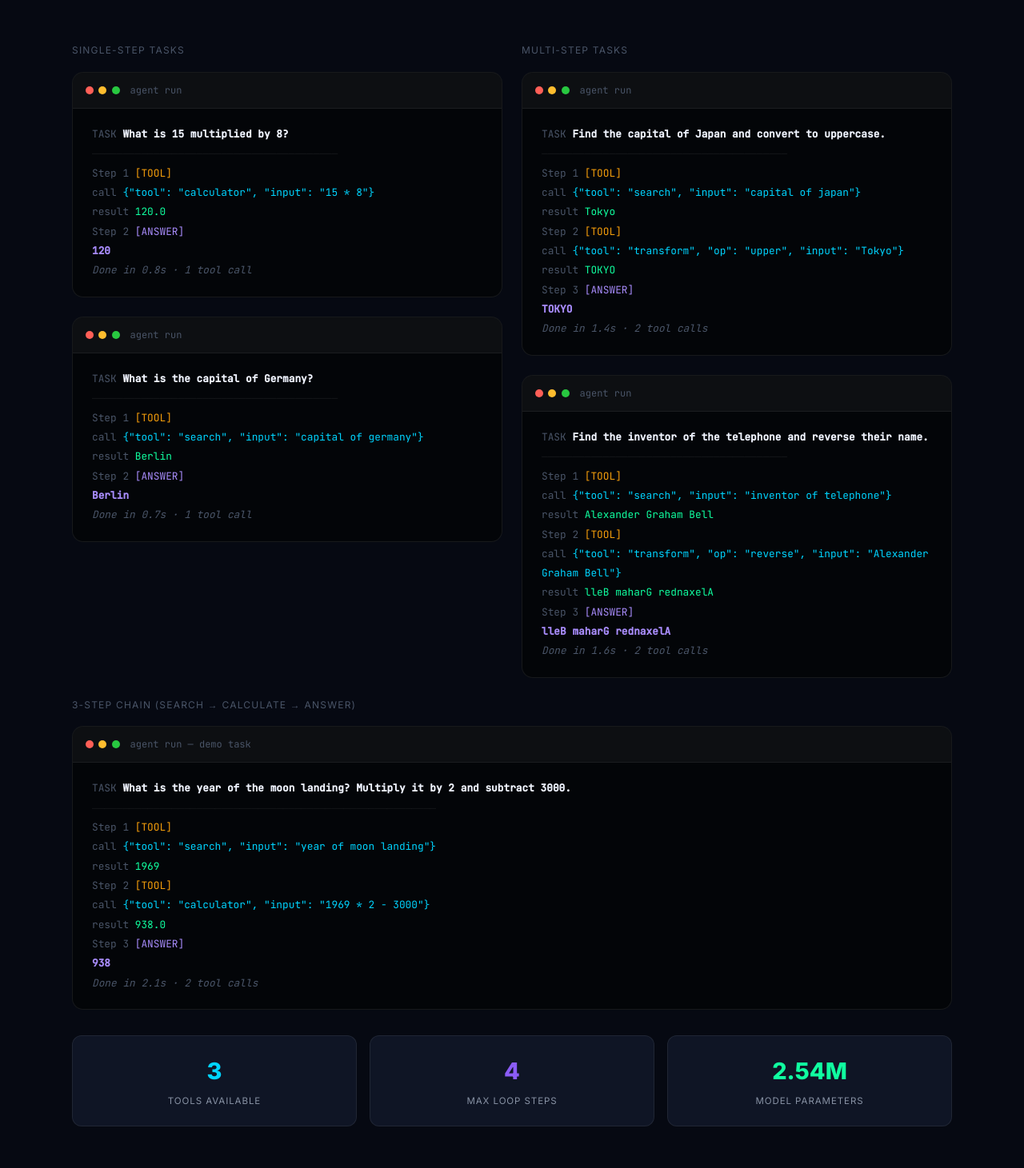
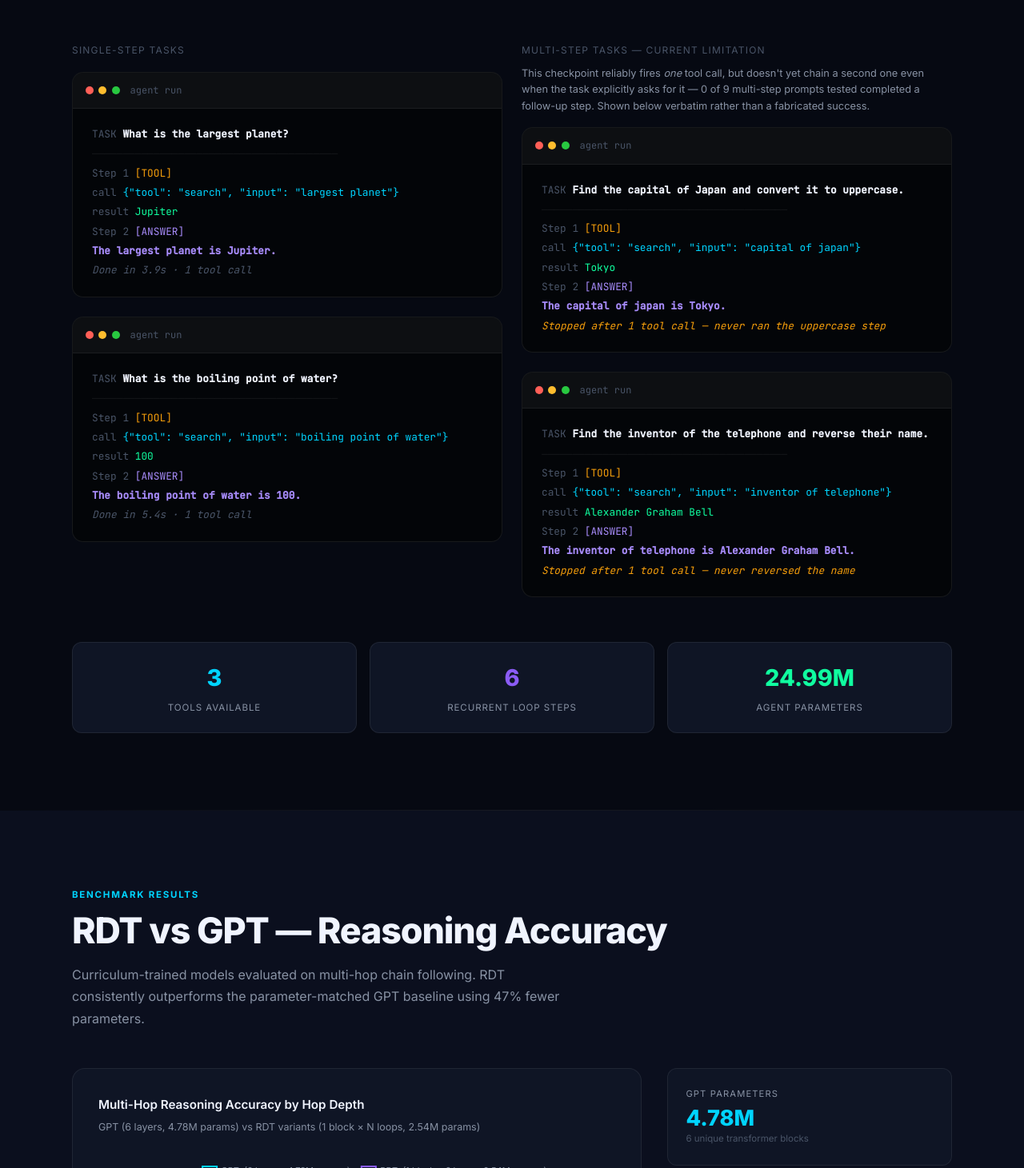
Before and after one commit to PrathibhaDevkar/rdt_transformer, a plain HTML site: page index.html in a window 1280 px wide. Shown: the part 4616-6077 px from the top of the page at 80% size. Drawn offline with nearby package versions, Linux system fonts and the light colour scheme.

Commit message:
Fix stale dataset claim and replace fabricated agent demo with real output
- README/index.html said shakespeare.txt downloads automatically; it's
  actually bundled in the repo, so correct the docs to match
- "Agent in Action" showed idealized transcripts that don't reproduce
  on the actual checkpoint; swapped in genuinely-captured runs and
  honest framing for the multi-step chaining limitation
- Fixed the agent parameter badge, which was showing the smaller
  Phase 2 benchmark model's size instead of this model's actual 24.99M

```diff
--- a/index.html
+++ b/index.html
@@ -560,50 +560,48 @@
         <div class="terminal">
           <div class="term-bar"><div class="term-dot r"></div><div class="term-dot y"></div><div class="term-dot g"></div><span class="term-title">agent run</span></div>
           <div class="term-body">
-            <span class="t-label">TASK  </span><span class="t-task">What is 15 multiplied by 8?</span><br>
+            <span class="t-label">TASK  </span><span class="t-task">What is the largest planet?</span><br>
             <span class="t-sep">────────────────────────────────────────</span><br>
             <span class="t-label">Step 1 </span><span style="color:var(--orange);">[TOOL]</span><br>
-            <span class="t-label">  call   </span><span class="t-tool">{"tool": "calculator", "input": "15 * 8"}</span><br>
-            <span class="t-label">  result </span><span class="t-result">120.0</span><br>
+            <span class="t-label">  call   </span><span class="t-tool">{"tool": "search", "input": "largest planet"}</span><br>
+            <span class="t-label">  result </span><span class="t-result">Jupiter</span><br>
             <span class="t-label">Step 2 </span><span style="color:#a78bfa;">[ANSWER]</span><br>
-            <span class="t-label">  </span><span class="t-answer">120</span><br>
-            <span class="t-done">  Done in 0.8s · 1 tool call</span>
+            <span class="t-label">  </span><span class="t-answer">The largest planet is Jupiter.</span><br>
+            <span class="t-done">  Done in 3.9s · 1 tool call</span>
           </div>
         </div>
 
         <div class="terminal">
           <div class="term-bar"><div class="term-dot r"></div><div class="term-dot y"></div><div class="term-dot g"></div><span class="term-title">agent run</span></div>
           <div class="term-body">
-            <span class="t-label">TASK  </span><span class="t-task">What is the capital of Germany?</span><br>
+            <span class="t-label">TASK  </span><span class="t-task">What is the boiling point of water?</span><br>
             <span class="t-sep">────────────────────────────────────────</span><br>
             <span class="t-label">Step 1 </span><span style="color:var(--orange);">[TOOL]</span><br>
-            <span class="t-label">  call   </span><span class="t-tool">{"tool": "search", "input": "capital of germany"}</span><br>
-            <span class="t-label">  result </span><span class="t-result">Berlin</span><br>
+            <span class="t-label">  call   </span><span class="t-tool">{"tool": "search", "input": "boiling point of water"}</span><br>
+            <span class="t-label">  result </span><span class="t-result">100</span><br>
             <span class="t-label">Step 2 </span><span style="color:#a78bfa;">[ANSWER]</span><br>
-            <span class="t-label">  </span><span class="t-answer">Berlin</span><br>
-            <span class="t-done">  Done in 0.7s · 1 tool call</span>
+            <span class="t-label">  </span><span class="t-answer">The boiling point of water is 100.</span><br>
+            <span class="t-done">  Done in 5.4s · 1 tool call</span>
           </div>
         </div>
       </div>
 
       <!-- Multi-step tasks -->
       <div>
-        <p style="font-size:.75rem;text-transform:uppercase;letter-spacing:.1em;color:var(--t3);margin-bottom:1rem;">Multi-Step Tasks</p>
+        <p style="font-size:.75rem;text-transform:uppercase;letter-spacing:.1em;color:var(--t3);margin-bottom:1rem;">Multi-Step Tasks — Current Limitation</p>
+        <p style="font-size:.8rem;color:var(--t2);margin:-.5rem 0 1rem;line-height:1.6;">This checkpoint reliably fires <em>one</em> tool call, but doesn't yet chain a second one even when the task explicitly asks for it — 0 of 9 multi-step prompts tested completed a follow-up step. Shown below verbatim rather than a fabricated success.</p>
 
         <div class="terminal">
           <div class="term-bar"><div class="term-dot r"></div><div class="term-dot y"></div><div class="term-dot g"></div><span class="term-title">agent run</span></div>
           <div class="term-body">
-            <span class="t-label">TASK  </span><span class="t-task">Find the capital of Japan and convert to uppercase.</span><br>
+            <span class="t-label">TASK  </span><span class="t-task">Find the capital of Japan and convert it to uppercase.</span><br>
             <span class="t-sep">────────────────────────────────────────</span><br>
             <span class="t-label">Step 1 </span><span style="color:var(--orange);">[TOOL]</span><br>
             <span class="t-label">  call   </span><span class="t-tool">{"tool": "search", "input": "capital of japan"}</span><br>
             <span class="t-label">  result </span><span class="t-result">Tokyo</span><br>
-            <span class="t-label">Step 2 </span><span style="color:var(--orange);">[TOOL]</span><br>
-            <span class="t-label">  call   </span><span class="t-tool">{"tool": "transform", "op": "upper", "input": "Tokyo"}</span><br>
-            <span class="t-label">  result </span><span class="t-result">TOKYO</span><br>
-            <span class="t-label">Step 3 </span><span style="color:#a78bfa;">[ANSWER]</span><br>
-            <span class="t-label">  </span><span class="t-answer">TOKYO</span><br>
-            <span class="t-done">  Done in 1.4s · 2 tool calls</span>
+            <span class="t-label">Step 2 </span><span style="color:#a78bfa;">[ANSWER]</span><br>
+            <span class="t-label">  </span><span class="t-answer">The capital of japan is Tokyo.</span><br>
+            <span class="t-done" style="color:var(--orange);">  Stopped after 1 tool call — never ran the uppercase step</span>
           </div>
         </div>
 
@@ -615,34 +613,10 @@
             <span class="t-label">Step 1 </span><span style="color:var(--orange);">[TOOL]</span><br>
             <span class="t-label">  call   </span><span class="t-tool">{"tool": "search", "input": "inventor of telephone"}</span><br>
             <span class="t-label">  result </span><span class="t-result">Alexander Graham Bell</span><br>
-            <span class="t-label">Step 2 </span><span style="color:var(--orange);">[TOOL]</span><br>
-            <span class="t-label">  call   </span><span class="t-tool">{"tool": "transform", "op": "reverse", "input": "Alexander Graham Bell"}</span><br>
-            <span class="t-label">  result </span><span class="t-result">lleB maharG rednaxelA</span><br>
-            <span class="t-label">Step 3 </span><span style="color:#a78bfa;">[ANSWER]</span><br>
-            <span class="t-label">  </span><span class="t-answer">lleB maharG rednaxelA</span><br>
-            <span class="t-done">  Done in 1.6s · 2 tool calls</span>
+            <span class="t-label">Step 2 </span><span style="color:#a78bfa;">[ANSWER]</span><br>
+            <span class="t-label">  </span><span class="t-answer">The inventor of telephone is Alexander Graham Bell.</span><br>
+            <span class="t-done" style="color:var(--orange);">  Stopped after 1 tool call — never reversed the name</span>
           </div>
-        </div>
-      </div>
-    </div>
-
-    <!-- Demo task — 3-step chain -->
-    <div class="fade-up">
-      <p style="font-size:.75rem;text-transform:uppercase;letter-spacing:.1em;color:var(--t3);margin-bottom:1rem;">3-Step Chain (search → calculate → answer)</p>
-      <div class="terminal">
-        <div class="term-bar"><div class="term-dot r"></div><div class="term-dot y"></div><div class="term-dot g"></div><span class="term-title">agent run — demo task</span></div>
-        <div class="term-body">
-          <span class="t-label">TASK  </span><span class="t-task">What is the year of the moon landing? Multiply it by 2 and subtract 3000.</span><br>
-          <span class="t-sep">────────────────────────────────────────────────────────</span><br>
-          <span class="t-label">Step 1 </span><span style="color:var(--orange);">[TOOL]</span><br>
-          <span class="t-label">  call   </span><span class="t-tool">{"tool": "search", "input": "year of moon landing"}</span><br>
-          <span class="t-label">  result </span><span class="t-result">1969</span><br>
-          <span class="t-label">Step 2 </span><span style="color:var(--orange);">[TOOL]</span><br>
-          <span class="t-label">  call   </span><span class="t-tool">{"tool": "calculator", "input": "1969 * 2 - 3000"}</span><br>
-          <span class="t-label">  result </span><span class="t-result">938.0</span><br>
-          <span class="t-label">Step 3 </span><span style="color:#a78bfa;">[ANSWER]</span><br>
-          <span class="t-label">  </span><span class="t-answer">938</span><br>
-          <span class="t-done">  Done in 2.1s · 2 tool calls</span>
         </div>
       </div>
     </div>
@@ -650,8 +624,8 @@
     <!-- Summary stats -->
     <div class="agent-stats fade-up">
       <div class="astat"><div class="astat-n" style="color:var(--cyan);">3</div><div class="astat-l">Tools Available</div></div>
-      <div class="astat"><div class="astat-n" style="color:var(--purple);">4</div><div class="astat-l">Max Loop Steps</div></div>
-      <div class="astat"><div class="astat-n" style="color:var(--green);">2.54M</div><div class="astat-l">Model Parameters</div></div>
+      <div class="astat"><div class="astat-n" style="color:var(--purple);">6</div><div class="astat-l">Recurrent Loop Steps</div></div>
+      <div class="astat"><div class="astat-n" style="color:var(--green);">24.99M</div><div class="astat-l">Agent Parameters</div></div>
     </div>
   </div>
 </section>
@@ -766,7 +740,7 @@
 <span class="cm">python</span> <span class="cp">phase3/lesson2_agent.py</span>    <span class="cc"># agent loop</span>
         </div>
         <div style="background:rgba(0,212,255,.05);border:1px solid rgba(0,212,255,.15);border-radius:10px;padding:1rem 1.2rem;font-size:.82rem;color:var(--t2);">
-          <strong style="color:var(--cyan);">Note:</strong> The dataset (<code style="font-family:'JetBrains Mono',monospace;color:var(--orange);">data/shakespeare.txt</code>) is downloaded automatically on first run. Model checkpoints are saved to <code style="font-family:'JetBrains Mono',monospace;color:var(--orange);">results/</code>.
+          <strong style="color:var(--cyan);">Note:</strong> The dataset (<code style="font-family:'JetBrains Mono',monospace;color:var(--orange);">data/shakespeare.txt</code>) is included in the repo, so no download is needed. Model checkpoints are saved to <code style="font-family:'JetBrains Mono',monospace;color:var(--orange);">results/</code>.
         </div>
       </div>
     </div>
```
Also changed, not shown: 1 other file.
